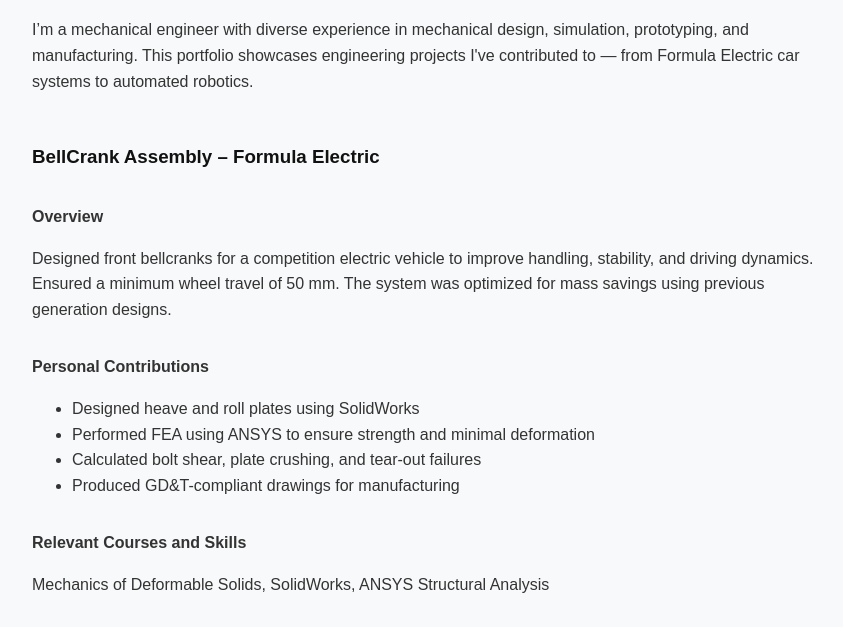
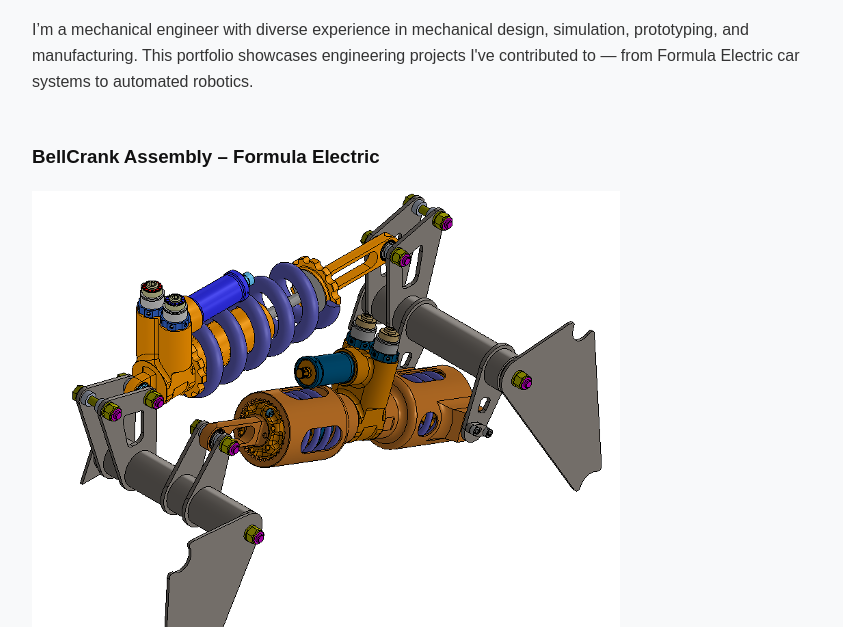
Before and after one commit to BreezePateI/Breeze_portfolio, a plain HTML site: page index.html in a window 1280 px wide. Shown: the part 167-794 px from the top of the page, without its empty margins (208-1051 px from the left). Drawn offline with Linux system fonts and the light colour scheme.

Commit message:
Image test
Added bell crank image to test placement and how to commit

```diff
--- a/index.html
+++ b/index.html
@@ -41,6 +41,7 @@
 
   <section class="project">
     <h3>BellCrank Assembly – Formula Electric</h3>
+    <img src="images/bellcrank.png" alt="BellCrank CAD model">
     <p class="section-title">Overview</p>
     <p>Designed front bellcranks for a competition electric vehicle to improve handling, stability, and driving dynamics. Ensured a minimum wheel travel of 50 mm. The system was optimized for mass savings using previous generation designs.</p>
     <p class="section-title">Personal Contributions</p>
```
Also changed, not shown: images/Bellcrank-simulation.png (added), images/Bellcrank.png (added), 1 other file.
